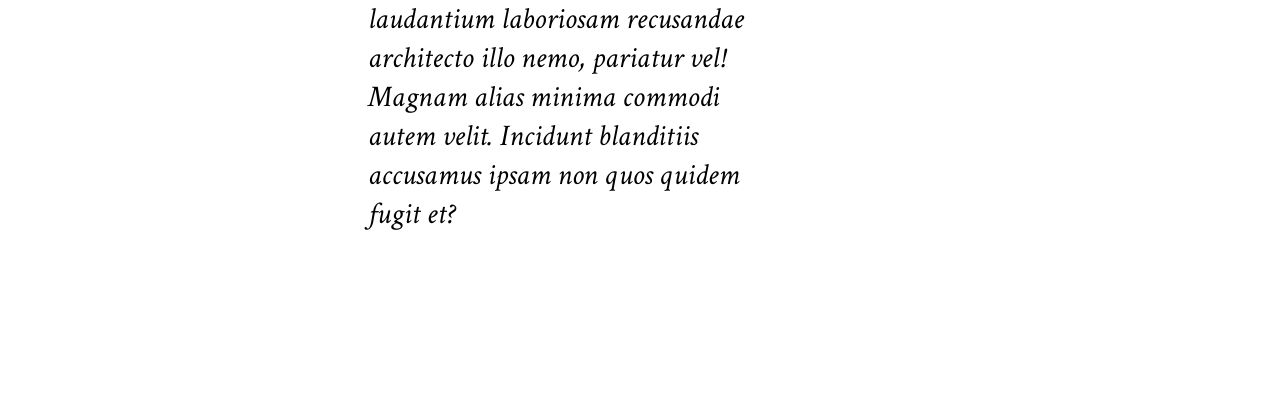
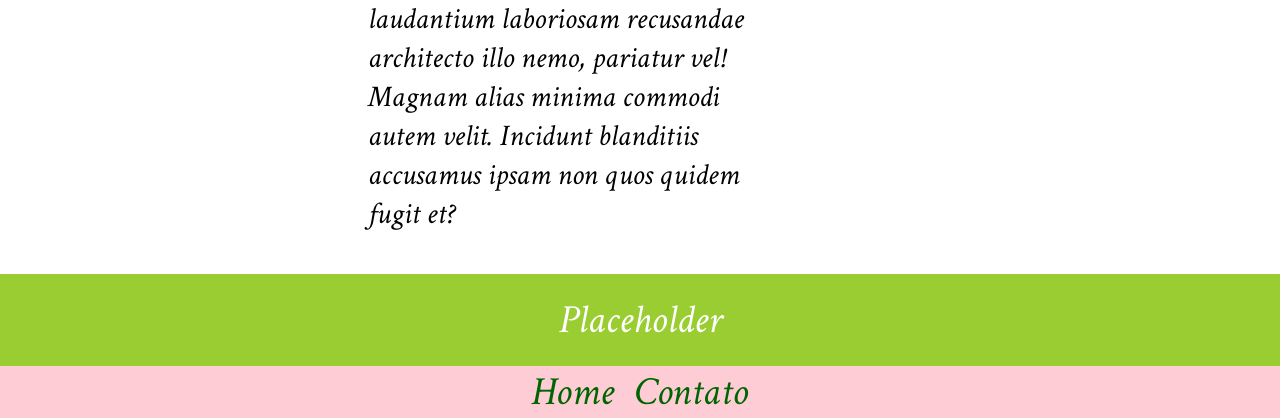
Before and after one commit to jrafaelpcruz/hackaton-pamI, a PHP site: page / in a window 1280 px wide. Shown: the part 1687-2106 px from the top of the page. Before the commit the page ends 1922 px from the top, so only its background shows below. Run offline with PHP 8.4, Linux system fonts and the light colour scheme; some web fonts are replaced.

Commit message:
footer trabalhado

```diff
--- a/footer.php
+++ b/footer.php
@@ -0,0 +1,11 @@
+<div>
+  <p>Placeholder</p>
+</div>
+<div>
+  <nav>
+    <ul>
+      <li><a href="index.php">Home</a></li>
+      <li><a href="#">Contato</a></li>
+    </ul>
+  </nav>
+</div>
--- a/styles/styles.css
+++ b/styles/styles.css
@@ -227,3 +227,22 @@ main {
     display:none;
   }
 }
+/*footer*/
+footer {
+  margin-top:40px;
+  font-family: 'Crimson Text', serif;
+}
+footer p {
+  background-color:var(--header-second-color);
+  text-align:center;
+  padding:20px 0;
+  font-size: 40px;
+  color:#FFF;
+}
+footer ul {
+  display:flex;
+  justify-content: center;
+  gap:20px;
+  list-style: none;
+  background-color: var(--header-main-color);
+}
```
